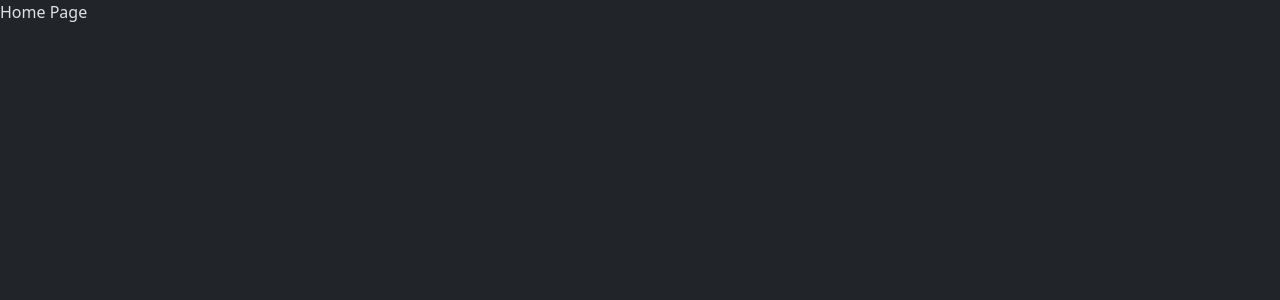
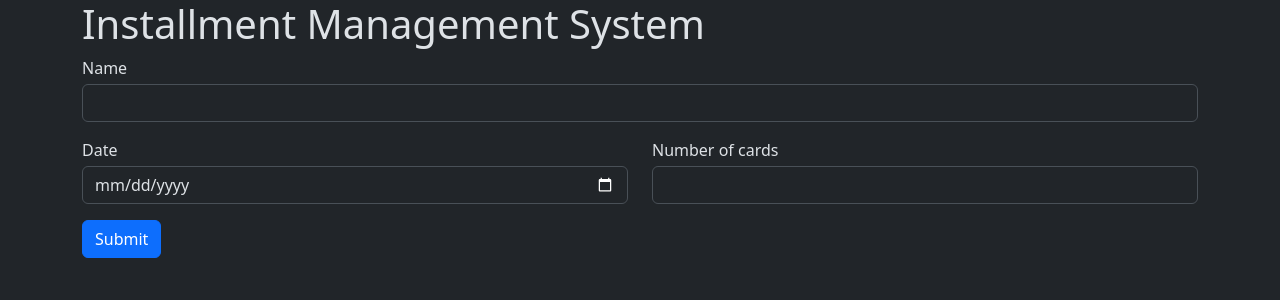
Before and after one commit to kbs291/PO-IMS, a Vue app: page / in a window 1280 px wide. Shown: the top 300 px of the page. Built offline with nearby package versions, Linux system fonts and the light colour scheme.

Commit message:
Creating the AddSalesForm with basic functions

```diff
--- a/index.html
+++ b/index.html
@@ -7,7 +7,7 @@
     <title>Vite App</title>
   </head>
   <body data-bs-theme="dark">
-    <div id="app"></div>
+    <div id="app" class="container"></div>
     <script type="module" src="/src/main.js"></script>
   </body>
 </html>
--- /dev/null
+++ b/src/components/AddSalesForm.vue
@@ -0,0 +1,51 @@
+<script setup>
+import { reactive } from 'vue';
+
+const salesObj = reactive({
+  name: '',
+  date: '',
+  numberOfCards: '',
+});
+const salesList = reactive([]);
+
+function salesSubmit() {
+  salesList.push({ ...salesObj });
+  salesObj.name = '';
+  salesObj.date = '';
+  salesObj.numberOfCards = '';
+}
+</script>
+
+<template>
+  <form>
+    <div class="row">
+      <div class="col-12 mb-3">
+        <label for="name" class="mb-1">Name</label>
+        <input
+          type="text" id="name" class="form-control"
+          v-model="salesObj.name"
+          required
+        />
+      </div>
+      <div class="col-6 mb-3">
+        <label for="date" class="mb-1">Date</label>
+        <input
+          type="date" id="date" class="form-control"
+          v-model="salesObj.date"
+          required
+        />
+      </div>
+      <div class="col-6 mb-3">
+        <label for="number-of-cards" class="mb-1">Number of cards</label>
+        <input
+          type="number" id="number-of-cards" class="form-control"
+          v-model="salesObj.numberOfCards"
+          required
+        />
+      </div>
+      <div class="col-12">
+        <button type="submit" class="btn btn-primary" @click.prevent="salesSubmit">Submit</button>
+      </div>
+    </div>
+  </form>
+</template>
--- a/src/views/HomeView.vue
+++ b/src/views/HomeView.vue
@@ -1,3 +1,8 @@
+<script setup>
+import AddSalesForm from '@/components/AddSalesForm.vue';
+</script>
+
 <template>
-  Home Page
+  <h1>Installment Management System</h1>
+  <AddSalesForm />
 </template>
```
